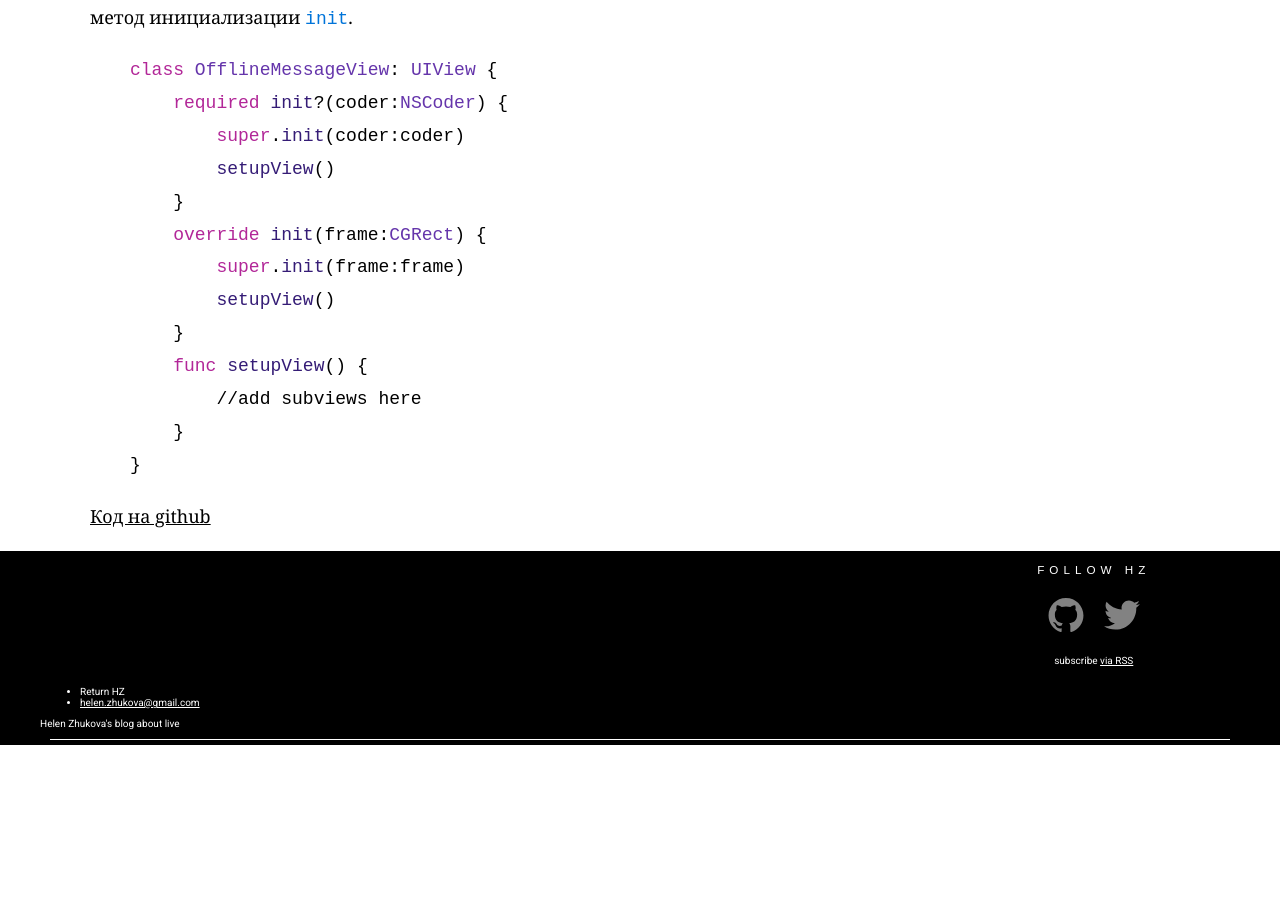
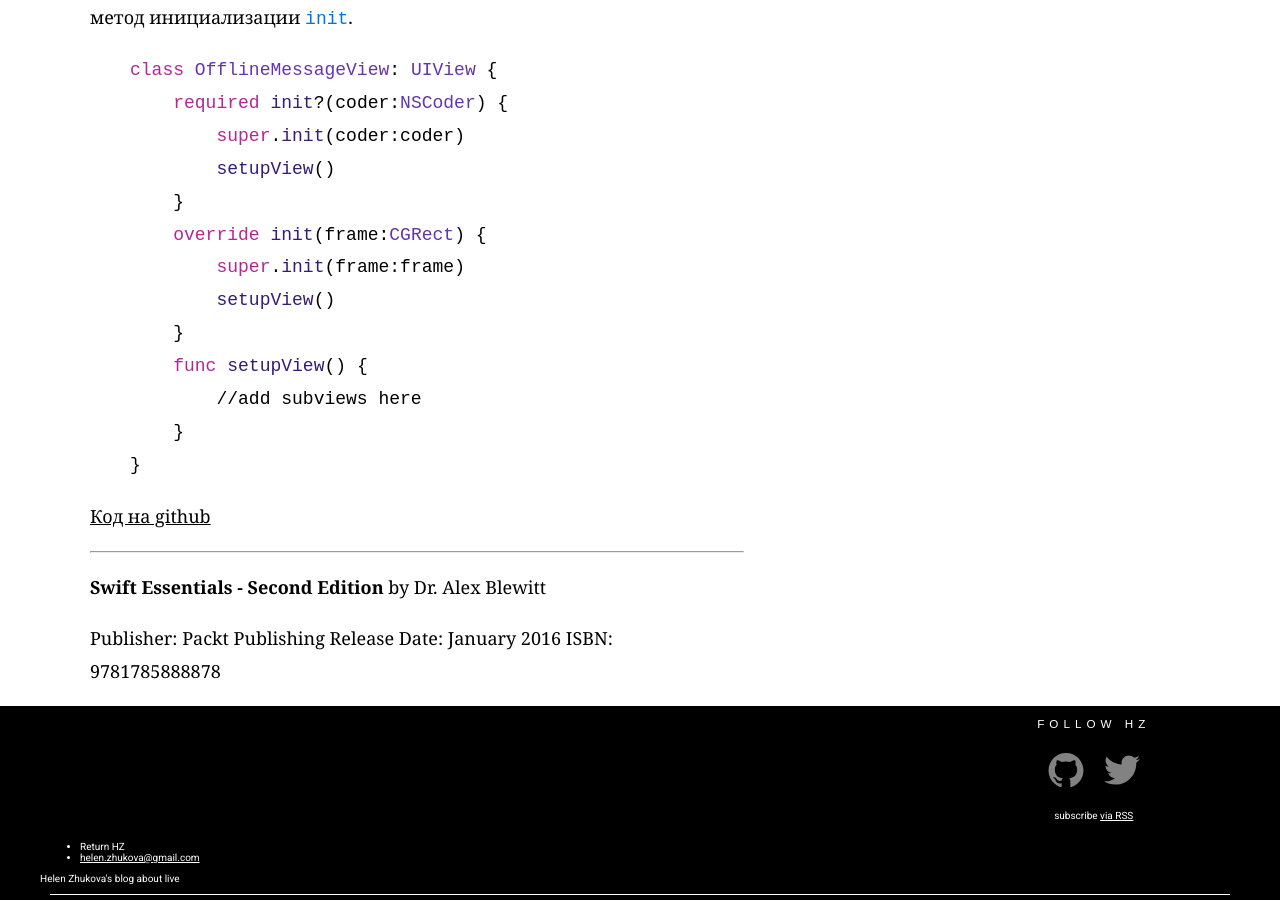
Before and after one commit to zhukovka/zhukovka.github.io, a Jekyll site: the page built from _posts/2017-11-09-custom-view-ios.markdown, in a window 1280 px wide and 900 px high, scrolled down 635 px. Built offline with Jekyll 4.4.1, drawn with Linux system fonts in a browser that asks for light colours; some web fonts are replaced; comment, search, counter and statistics services are not loaded; before the commit the page ends 1380 px from its top, so only the background shows below that.

Commit message:
footnote

```diff
--- a/_posts/2017-11-09-custom-view-ios.markdown
+++ b/_posts/2017-11-09-custom-view-ios.markdown
@@ -31,3 +31,10 @@ class OfflineMessageView: UIView {
 {% endhighlight %}
 
 [Код на github](https://github.com/zhukovka/iosplaygrounds/tree/create-view)
+
+---
+**Swift Essentials - Second Edition** by Dr. Alex Blewitt
+
+Publisher: Packt Publishing
+Release Date: January 2016
+ISBN: 9781785888878
```
